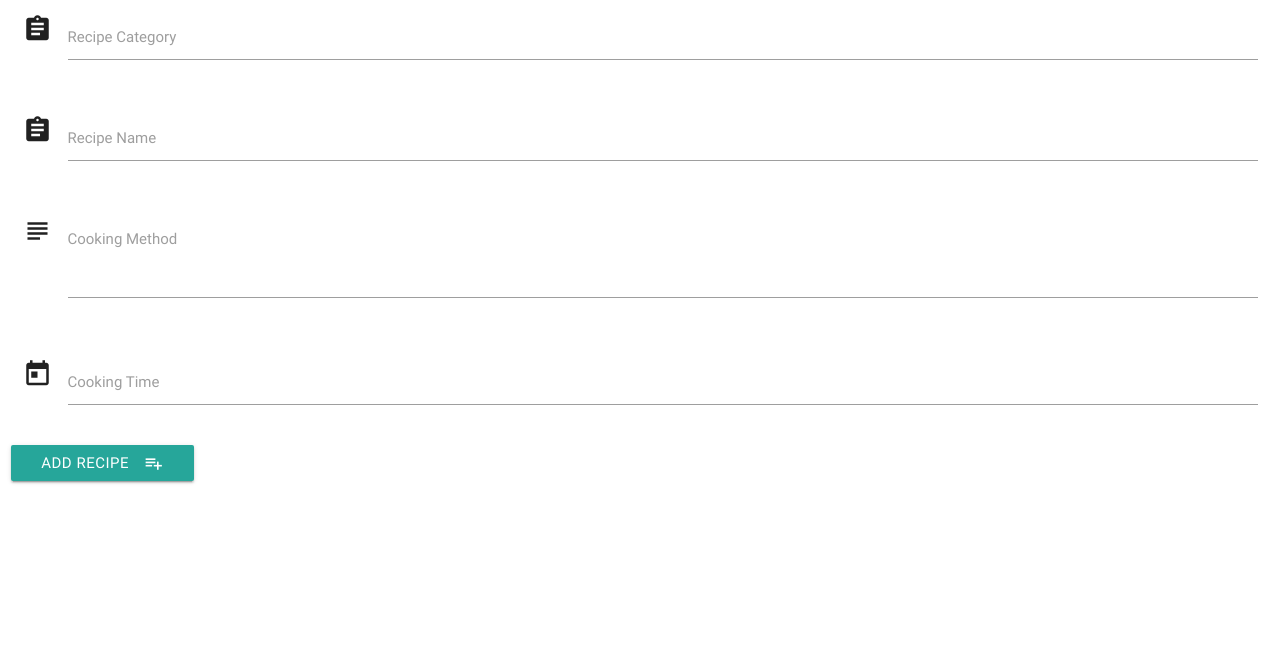
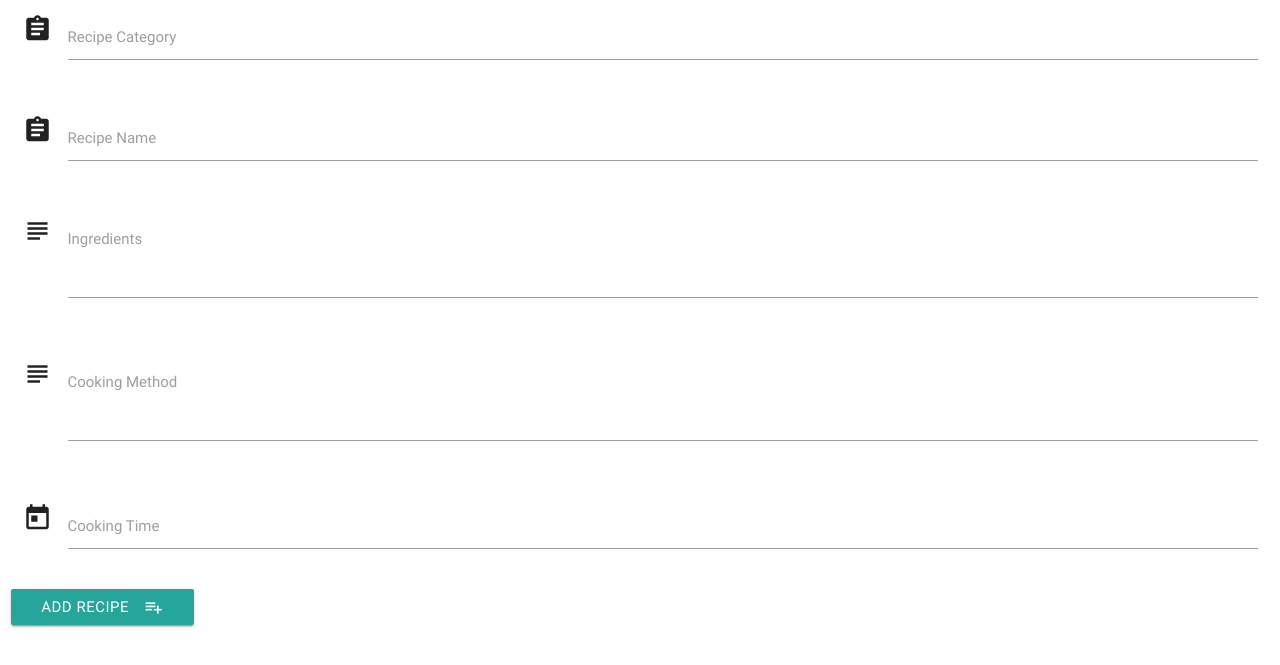
Before and after one commit to marius1989D/milestone-project-3, a Flask app: page /add_recipe in a window 1280 px wide. Shown: the part 193-858 px from the top of the page. Before the commit the page ends 677 px from the top, so only its background shows below. Run offline with Flask 2, Linux system fonts and the light colour scheme; data that the repository does not hold is empty; some libraries are stand-ins or nearby versions.

Commit message:
added 'ingredients' field for recipes

```diff
--- a/templates/addrecipe.html
+++ b/templates/addrecipe.html
@@ -15,6 +15,13 @@
                 <i class="material-icons prefix">assignment</i>
                 <input id="recipe_name" name="recipe_name" type="text">
                 <label for="icon_prefix">Recipe Name</label>
+            </div>
+        </div>
+        <div class="row">
+            <div class="input-field col s12">
+                <i class="material-icons prefix">subject</i>
+                <textarea name="recipe_ingredients" id="recipe_ingredients" class="materialize-textarea"></textarea>
+                <label for="icon_telephone">Ingredients</label>
             </div>
         </div>
         <div class="row">
--- a/templates/recipes.html
+++ b/templates/recipes.html
@@ -1,6 +1,6 @@
 {% extends 'base.html' %} {% block content %}
 <h3>All Recipes</h3>
-
+<div class="container">
     <div class="row">
         <ul class="collapsible">
             {% for recipe in recipes %}
@@ -33,6 +33,7 @@
             {% endfor %}
         </ul>
     </div>
+</div>
 
 
 {% endblock %}
```
Lines whose indentation alone changed are shown as unchanged.
